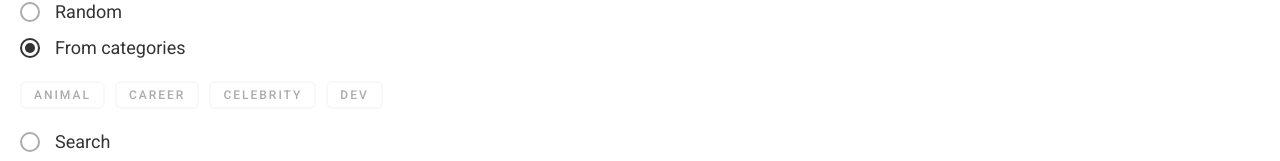
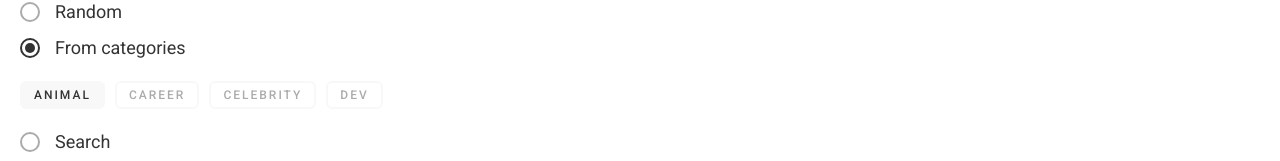
Before and after one commit to illiapelypenko/msi2020, a React (Create React App) app: page / in a window 1280 px wide. Both pictures are taken after a click on the label "From categories". Shown: the part 258-419 px from the top of the page. Built offline with nearby package versions, Linux system fonts and the light colour scheme.

Commit message:
add data fetching

```diff
--- a/package.json
+++ b/package.json
@@ -6,6 +6,7 @@
     "@testing-library/jest-dom": "^4.2.4",
     "@testing-library/react": "^9.4.1",
     "@testing-library/user-event": "^7.2.1",
+    "axios": "^0.19.2",
     "node-sass": "^4.14.0",
     "react": "^16.12.0",
     "react-dom": "^16.12.0",
--- a/src/components/Header/Header.js
+++ b/src/components/Header/Header.js
@@ -2,11 +2,11 @@ import React from 'react';
 import './Header.scss';
 
 function Header() {
-	return [
+	return (
 		<header className='header'>
 			<h2>MSI 2020</h2>
-		</header>,
-	];
+		</header>
+	);
 }
 
 export default Header;
--- a/src/components/JokeFinder/Categories.js
+++ b/src/components/JokeFinder/Categories.js
@@ -1,21 +1,19 @@
 import React, { useState, useEffect } from 'react';
 import './Categories.scss';
 
-const Categories = ({ onCategoriesChange, selectedCategories }) => {
+const Categories = ({ onCategoryChange, categories, selectedCategory }) => {
 	return (
-		<form className='jokeFinder__categories'>
-			{Object.keys(selectedCategories).map((category, index) => (
+		<section className='jokeFinder__categories'>
+			{categories.map((category, index) => (
 				<label
 					className={`jokeFinder__category ${
-						selectedCategories[category] === true
-							? 'jokeFinder__category--checked'
-							: ''
+						category === selectedCategory ? 'jokeFinder__category--checked' : ''
 					}`}
 					key={index}>
 					<input
-						type='checkbox'
-						onChange={onCategoriesChange}
-						checked={selectedCategories[category] === true}
+						type='radio'
+						onChange={onCategoryChange}
+						checked={category === true}
 						name='category'
 						value={category}
 						id={category}
@@ -23,7 +21,7 @@ const Categories = ({ onCategoriesChange, selectedCategories }) => {
 					<span>{category}</span>
 				</label>
 			))}
-		</form>
+		</section>
 	);
 };
 
--- a/src/components/JokeFinder/Categories.scss
+++ b/src/components/JokeFinder/Categories.scss
@@ -13,6 +13,7 @@
 		align-items: center;
 		padding: 6px 12px;
 		margin: 10px 10px 0px 0px;
+		cursor: pointer;
 
 		&--checked {
 			background: #f8f8f8;
@@ -24,6 +25,10 @@
 				text-transform: uppercase;
 				color: #333333;
 			}
+		}
+
+		&:hover {
+			background: #f8f8f8;
 		}
 	}
 
--- a/src/components/JokeFinder/JokeFinder.js
+++ b/src/components/JokeFinder/JokeFinder.js
@@ -1,27 +1,16 @@
 import React, { useState, useEffect } from 'react';
+import axios from 'axios';
 import FormGroup from './FormGroup';
 import Categories from './Categories';
 import './JokeFinder.scss';
 
 const JokeFinder = ({ categories }) => {
 	const [value, setValue] = useState('random');
-	const [selectedCategories, setSelectedCategories] = useState({});
-	const [searchText, setSearchText] = useState('');
+	const [category, setCategory] = useState('animal');
+	const [searchedText, setSearchedText] = useState('');
 
-	useEffect(() => {
-		const newSelectedCategories = {};
-		categories.map((category) => {
-			newSelectedCategories[category] = false;
-		});
-		setSelectedCategories(newSelectedCategories);
-	}, [categories]);
-
-	const handleCategoriesChange = (e) => {
-		const newSelectedCategories = { ...selectedCategories };
-		newSelectedCategories[e.target.value] = !newSelectedCategories[
-			e.target.value
-		];
-		setSelectedCategories(newSelectedCategories);
+	const handleCategoryChange = (e) => {
+		setCategory(e.target.value);
 	};
 
 	const handleChange = (e) => {
@@ -29,10 +18,27 @@ const JokeFinder = ({ categories }) => {
 	};
 
 	const handleSearchChange = (e) => {
-		setSearchText(e.target.value);
+		setSearchedText(e.target.value);
 	};
 
-	const handleSubmit = () => {};
+	const handleSubmit = async (e) => {
+		e.preventDefault();
+		let api = 'https://api.chucknorris.io/jokes/';
+		switch (value) {
+			case 'random':
+				api += 'random';
+				break;
+			case 'fromCategories':
+				api += `random?category=${category}`;
+				break;
+			case 'search':
+				api += `search?query=${searchedText}`;
+				break;
+		}
+		const res = await axios.get(api);
+		const data = res.data;
+		console.log(data);
+	};
 
 	return (
 		<main className='jokeFinder'>
@@ -53,8 +59,9 @@ const JokeFinder = ({ categories }) => {
 				/>
 				{value === 'fromCategories' ? (
 					<Categories
-						selectedCategories={selectedCategories}
-						onCategoriesChange={handleCategoriesChange}
+						categories={categories}
+						onCategoryChange={handleCategoryChange}
+						selectedCategory={category}
 					/>
 				) : null}
 				<FormGroup
@@ -65,10 +72,11 @@ const JokeFinder = ({ categories }) => {
 				/>
 				{value === 'search' ? (
 					<input
+						autoFocus
 						className='jokeFinder__search'
 						type='text'
 						placeholder='Free text search...'
-						value={searchText}
+						value={searchedText}
 						onChange={handleSearchChange}
 					/>
 				) : null}
--- a/src/components/JokeFinder/JokeFinder.scss
+++ b/src/components/JokeFinder/JokeFinder.scss
@@ -85,6 +85,7 @@
 			line-height: 22px;
 			padding: 10px 15px;
 			margin-top: 20px;
+			outline: none;
 		}
 	}
 
```
Also changed, not shown: 1 other file (tests, documents, lock files or other folders).
